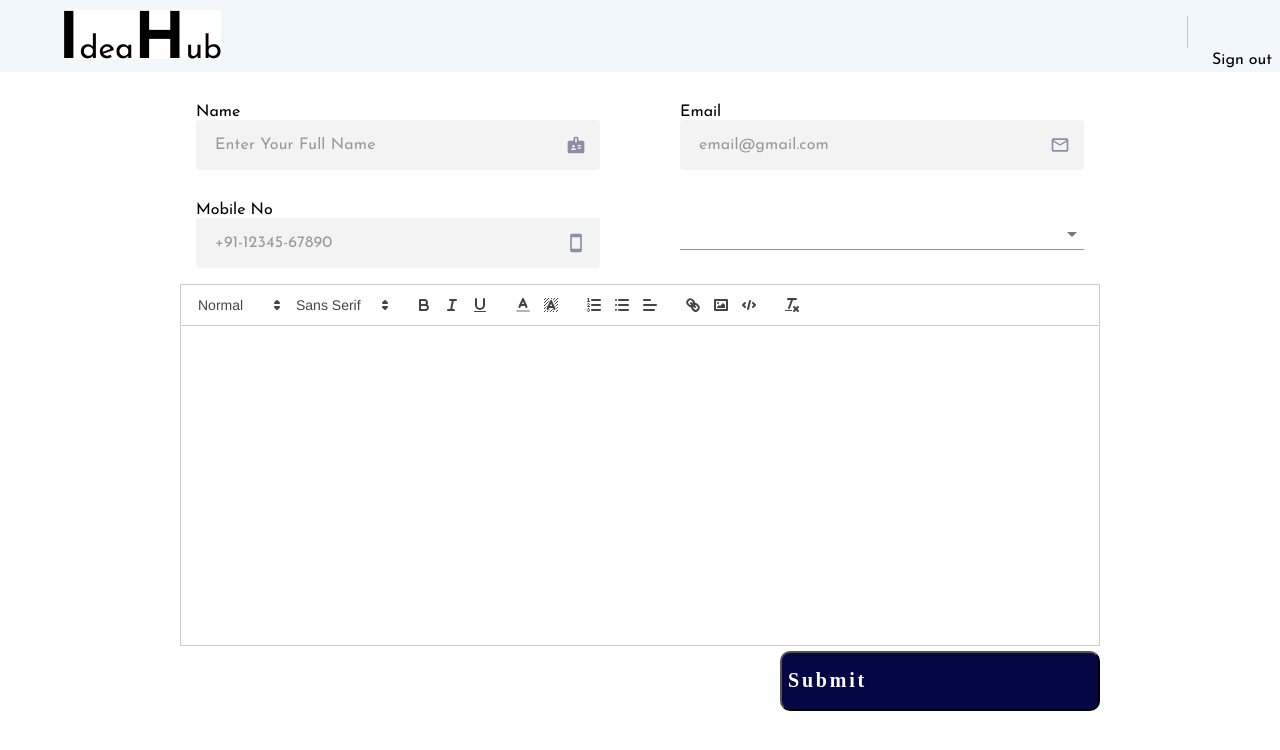
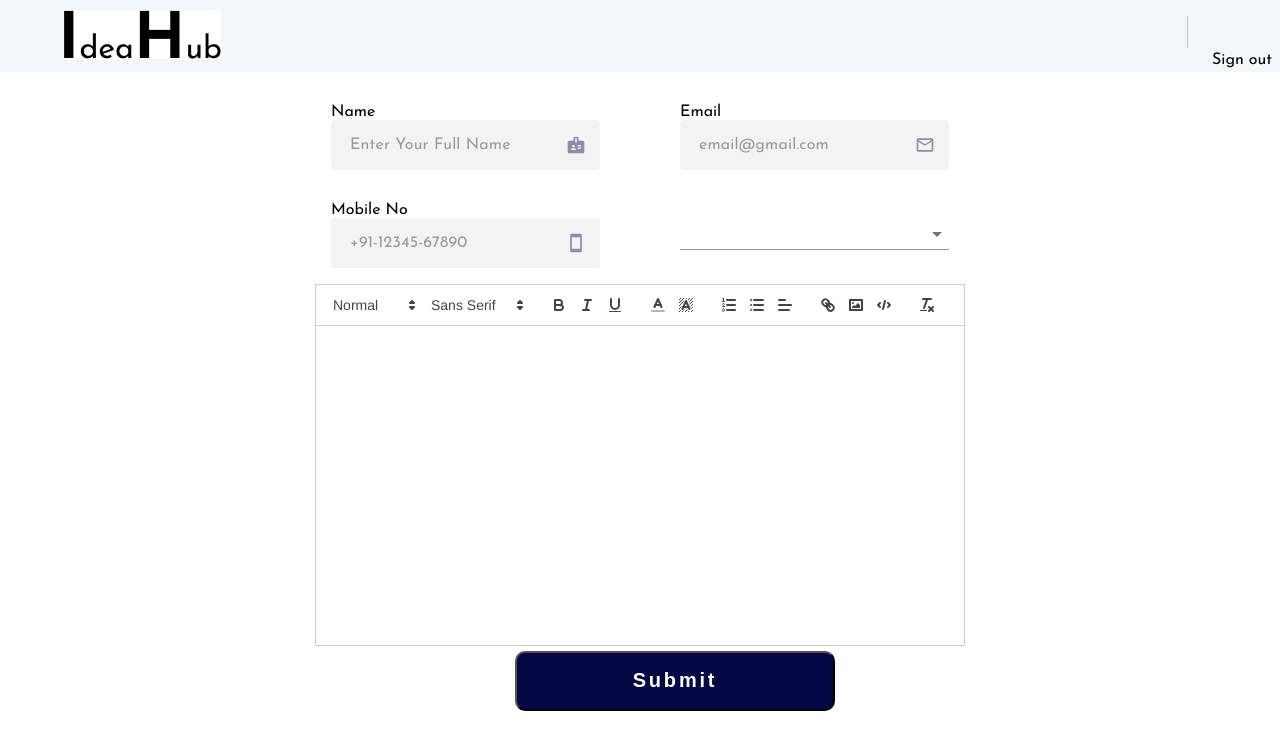
Before and after one commit to NaveentejaB/ideahupAPIintegration, a React (Create React App) app: page /ideahub in a window 1280 px wide. Shown: the top 750 px of the page. Built offline with nearby package versions, Linux system fonts and the light colour scheme; no server answers; sample sign-in values are in the browser's storage; a web font is replaced by a local one.

Commit message:
minor changes

```diff
--- a/src/pages/Ideahub/Ideahub.js
+++ b/src/pages/Ideahub/Ideahub.js
@@ -830,7 +830,7 @@
             />        </div>
 
             </div>
-            <input onClick={notify} type="submit" className={style.submit_button} />
+            <button onClick={notify} type="submit" className={style.submit_button} >Submit</button>
             <ToastContainer />
 
           </form>
--- a/src/pages/Ideahub/Ideahub.module.css
+++ b/src/pages/Ideahub/Ideahub.module.css
@@ -221,13 +221,13 @@
   text-align: center;
   width: 320px;
   height: 60px;
-  margin-left: 600px;
+  margin-left: 200px;
 
   border-radius: 10px;
   opacity: 0px;
   background: #040744;
   color: white;
-  font-family: "san-serif";
+  /* font-family: "san-serif"; */
   font-size: 20px;
   font-weight: 700;
   line-height: 27.28px;
```
